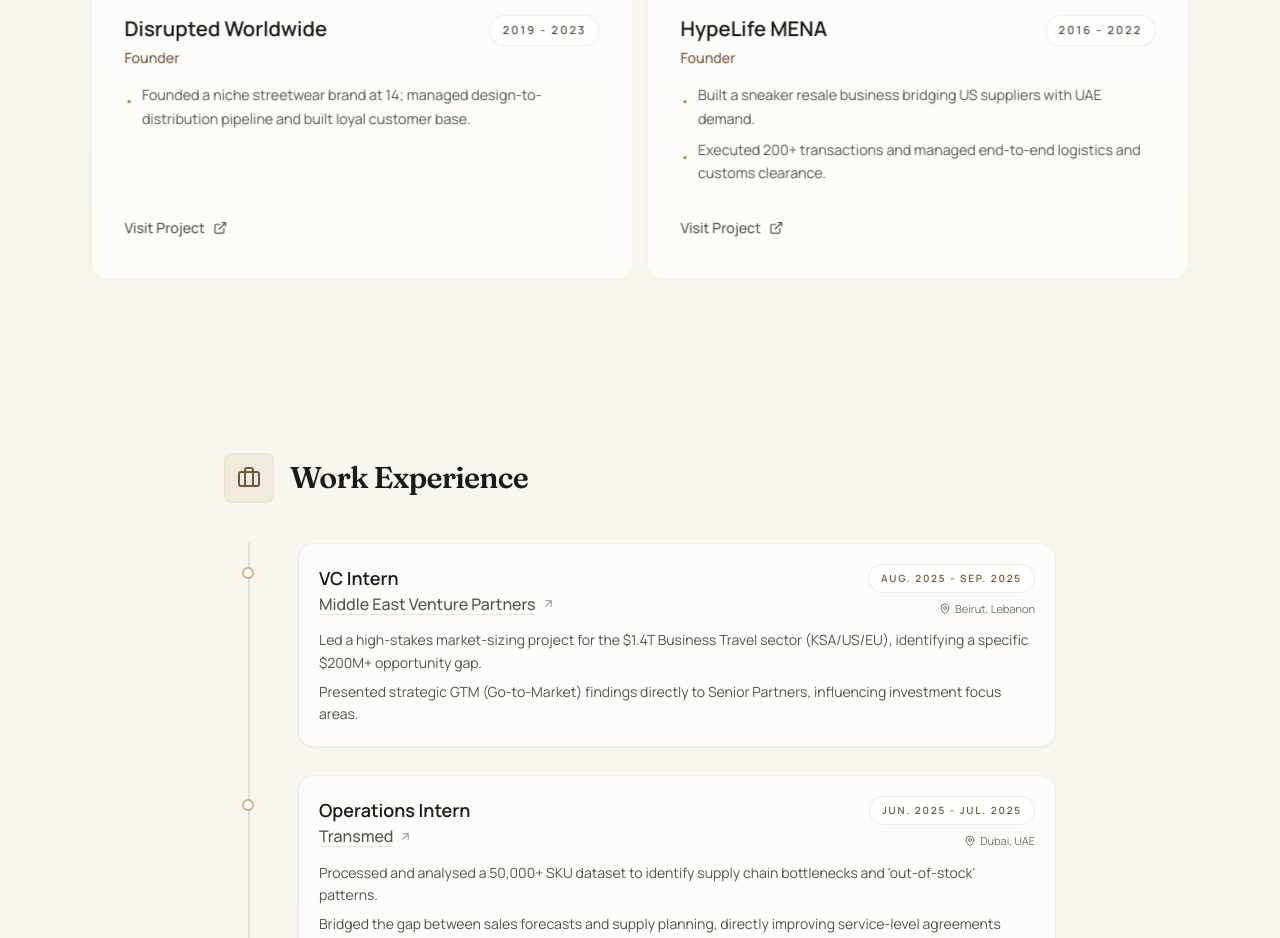
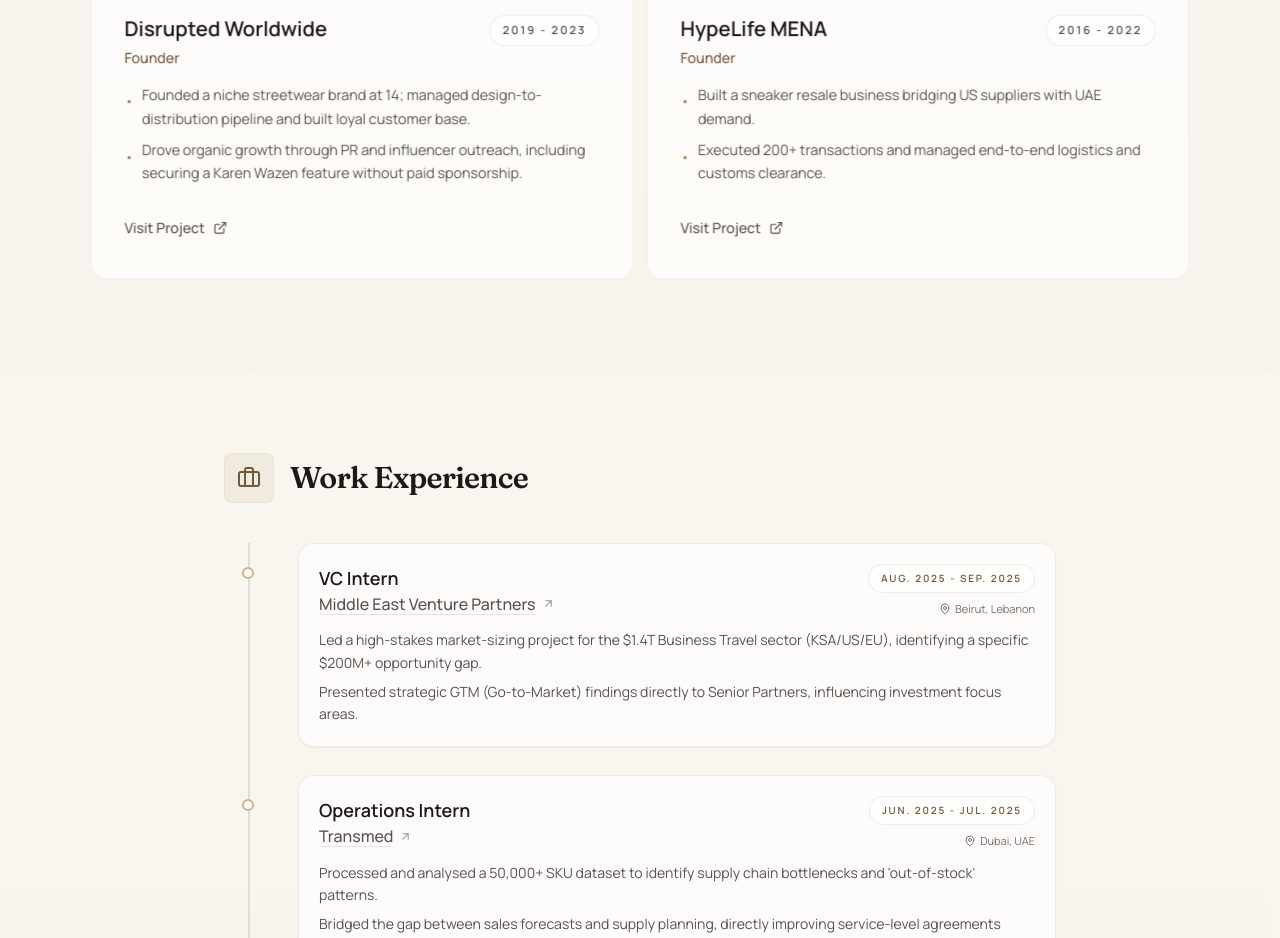
Before and after one commit to theosayad/theosayad.github.io, a React (Vite) app: page / in a window 1280 px wide. Shown: the part 1980-2918 px from the top of the page. Built offline with nearby package versions, Linux system fonts and the light colour scheme; no server answers.

Commit message:
add disrupted pr bullet

```diff
--- a/constants.ts
+++ b/constants.ts
@@ -92,7 +92,8 @@ export const VENTURES_DATA: VentureItem[] = [
     role: "Founder",
     period: "2019 - 2023",
     description: [
-      "Founded a niche streetwear brand at 14; managed design-to-distribution pipeline and built loyal customer base."
+      "Founded a niche streetwear brand at 14; managed design-to-distribution pipeline and built loyal customer base.",
+      "Drove organic growth through PR and influencer outreach, including securing a Karen Wazen feature without paid sponsorship."
     ],
     link: "https://www.instagram.com/disruptedww/"
   },
```
